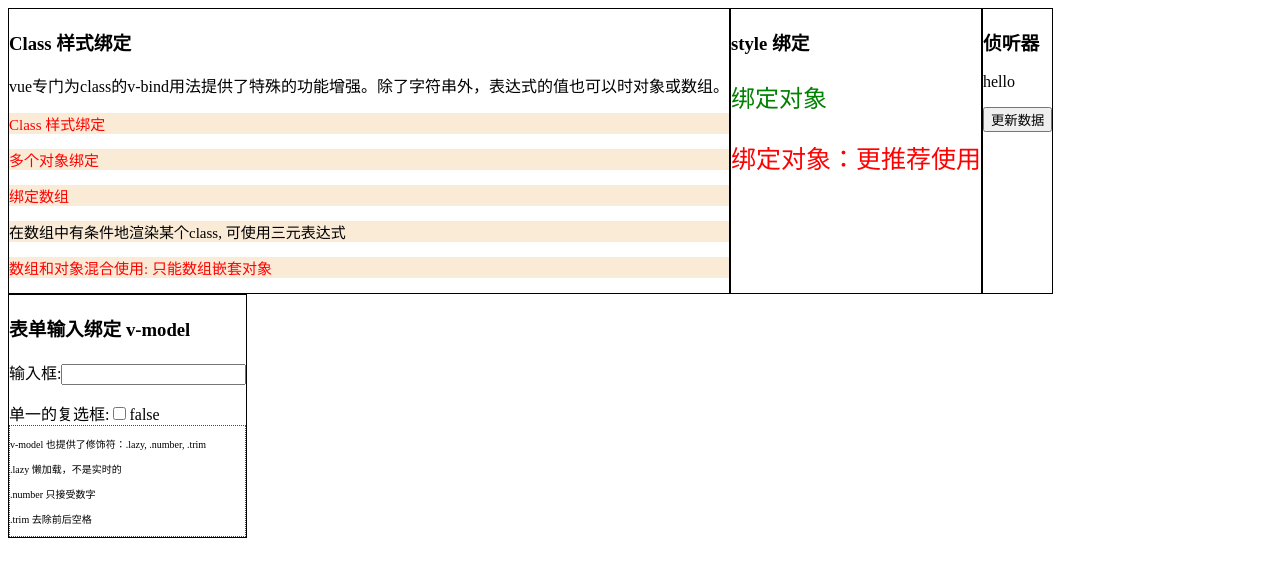
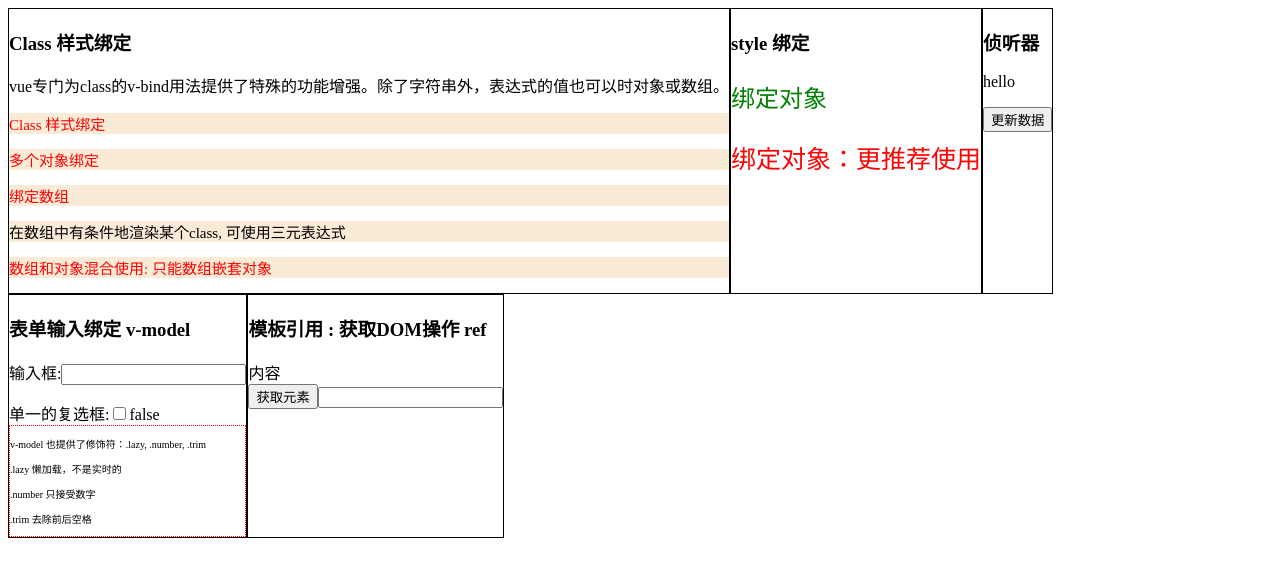
Before and after one commit to Narglc/Vue-Road, a Vue app in the folder chapter_1/vue-base/: page / in a window 1280 px wide. Shown: the top 576 px of the page. Built offline with nearby package versions, Linux system fonts and the light colour scheme.

Commit message:
模板引用 : 获取DOM操作

```diff
--- a/chapter_1/vue-base/src/App.vue
+++ b/chapter_1/vue-base/src/App.vue
@@ -14,6 +14,7 @@ import ClassBind from './components/ClassBind.vue'
 import StyleBind from './components/StyleBind.vue'
 import WatchDemo from './components/WatchDemo.vue'
 import ModelBind from './components/ModelBind.vue'
+import TempRef from './components/TempRef.vue'
 
 </script>
 
@@ -76,6 +77,10 @@ import ModelBind from './components/ModelBind.vue'
     <div class="borderline">
       <ModelBind />
     </div>
+
+    <div class="borderline">
+      <TempRef />
+    </div>
   </div>
 </template>
 
--- /dev/null
+++ b/chapter_1/vue-base/src/components/TempRef.vue
@@ -0,0 +1,36 @@
+<template>
+    <h3>模板引用 : 获取DOM操作 ref</h3>
+    <div ref="container_key" class="container"> {{ content }}</div>
+    <button @click="getElementHandle">获取元素</button>
+
+
+    <input type="text" ref="username">
+</template>
+
+<!--
+    内容改变： {{ 模板语法}}
+    属性改变： v-bind:class 指令 :class
+    事件： v-on:click   @click.stop
+
+    如果没有特殊需求，不要操作DOM
+-->
+
+<script>
+export default {
+    data() {
+        return {
+            content: "内容"
+        }
+    },
+    methods: {
+        getElementHandle() {
+            // 获取 div DOM 元素本身 this.$refs.container
+            console.log(this.$refs.container_key);
+            // 更改 DOM 内容 (innerHTML 原生JS的属性)
+            this.$refs.container_key.innerHTML = "Hello World"
+
+            console.log(this.$refs.username.value);
+        }
+    }
+}
+</script>
```
